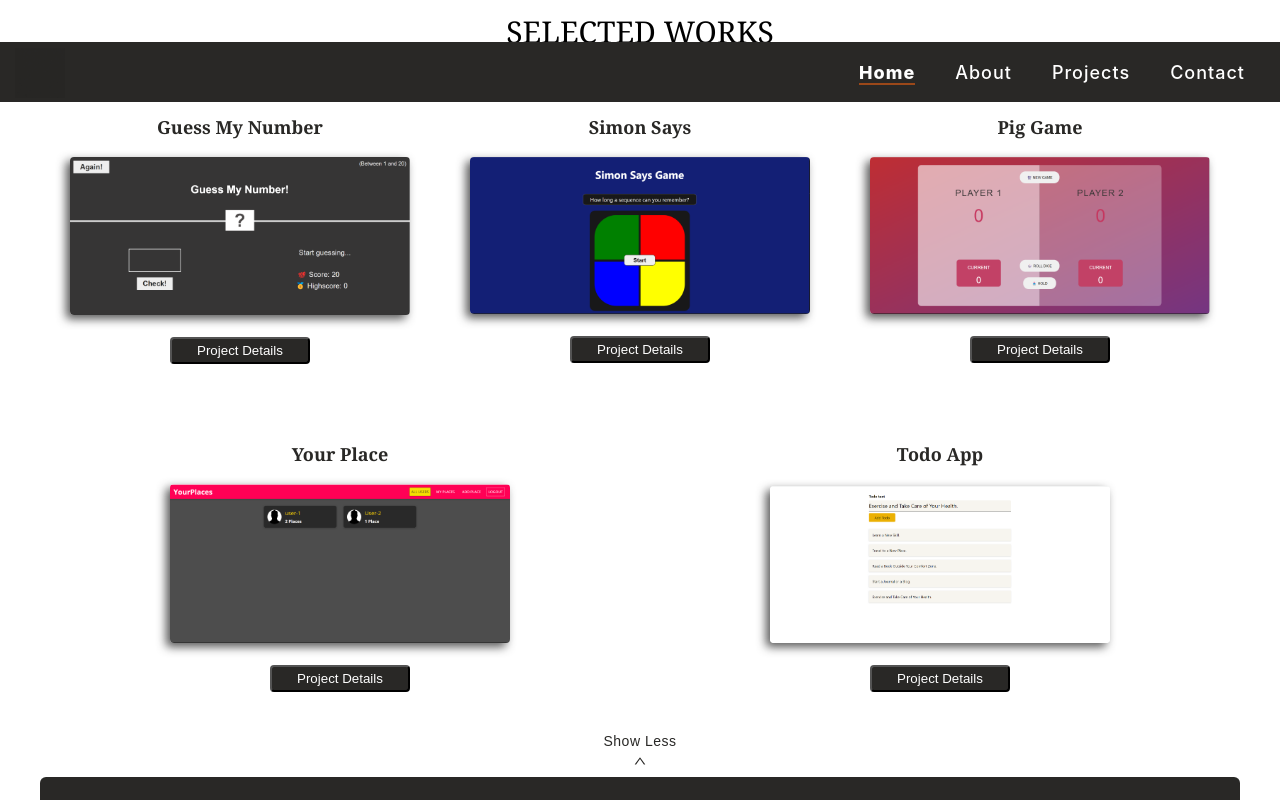
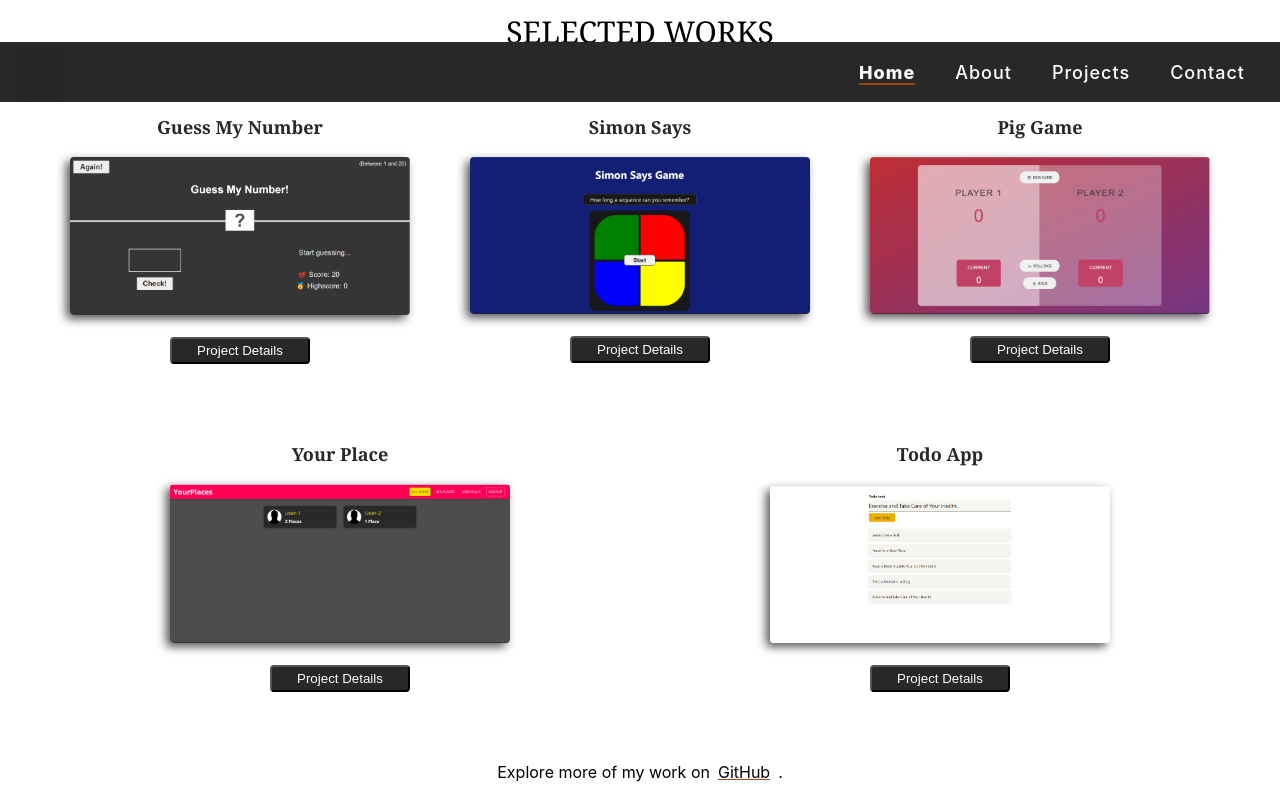
Before and after one commit to khybe/my-portfolio-2.0, a React (Create React App) app: page / in a window 1280 px wide. Both pictures are taken after a click on the button "Show More". Shown: the part 1644-2444 px from the top of the page. Built offline with nearby package versions, Linux system fonts and the light colour scheme.

Commit message:
Introduce 'Explore More' link in MyWork component

```diff
--- a/src/components/my-work/MyWork.css
+++ b/src/components/my-work/MyWork.css
@@ -3,6 +3,23 @@
 #projects {
   text-align: center; /* Center-align text within the projects section */
   padding-top: 2rem; /* Add padding at the top of the projects section */
+}
+
+.more-projects-visit {
+  font-size: 1.4rem;
+  margin: 3rem 1rem;
+}
+
+.more-projects-visit a {
+  /* margin: 1rem; */
+  margin: 0.8rem;
+  color: #000;
+  cursor: pointer;
+  text-decoration-color: var(--color-rustic-red);
+}
+
+.more-projects-visit a:hover {
+  font-weight: 600;
 }
 
 .show-more-button {
@@ -33,3 +50,9 @@
 .scroll-down-icon:hover {
   font-size: 2rem; /* Change font size of the scroll-down icon on hover */
 }
+
+@media screen and (min-width: 590px) {
+  .more-projects-visit {
+    font-size: 1.6rem;
+  }
+}
--- a/src/components/my-work/MyWork.js
+++ b/src/components/my-work/MyWork.js
@@ -43,6 +43,19 @@ const MyWork = () => {
           projectsData={projectsData} // Pass project data to the ProjectList component
         />
       </Fade>
+      {showMore && (
+        <p className="more-projects-visit">
+          Explore more of my work on
+          <a
+            href="https://github.com/khybe?tab=repositories"
+            target="_blank"
+            rel="noreferrer"
+          >
+            GitHub
+          </a>
+          .
+        </p>
+      )}
       <button
         className="show-more-button"
         onClick={() => setShowMore(!showMore)} // Toggle the showMore state on button click
```
